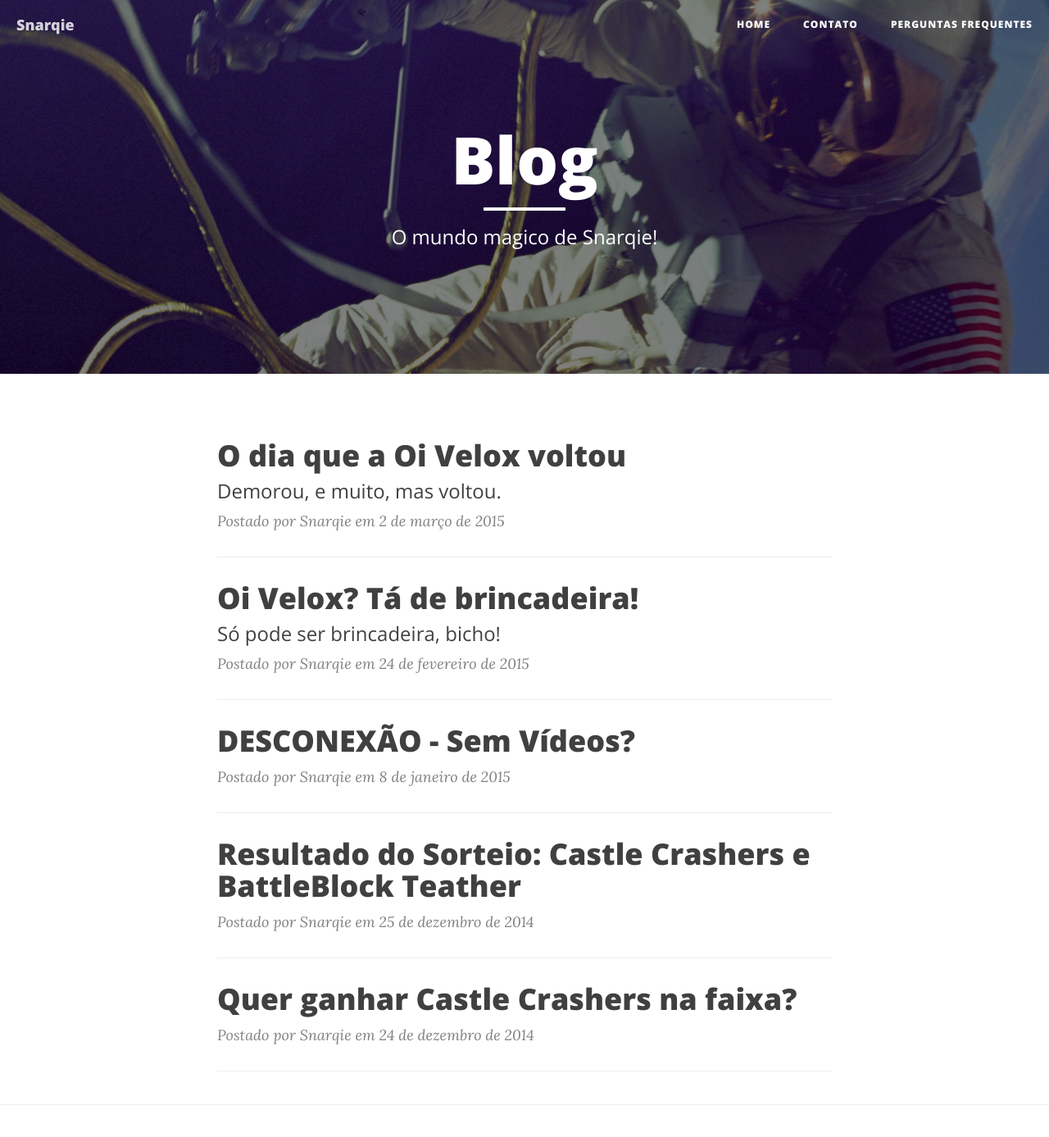
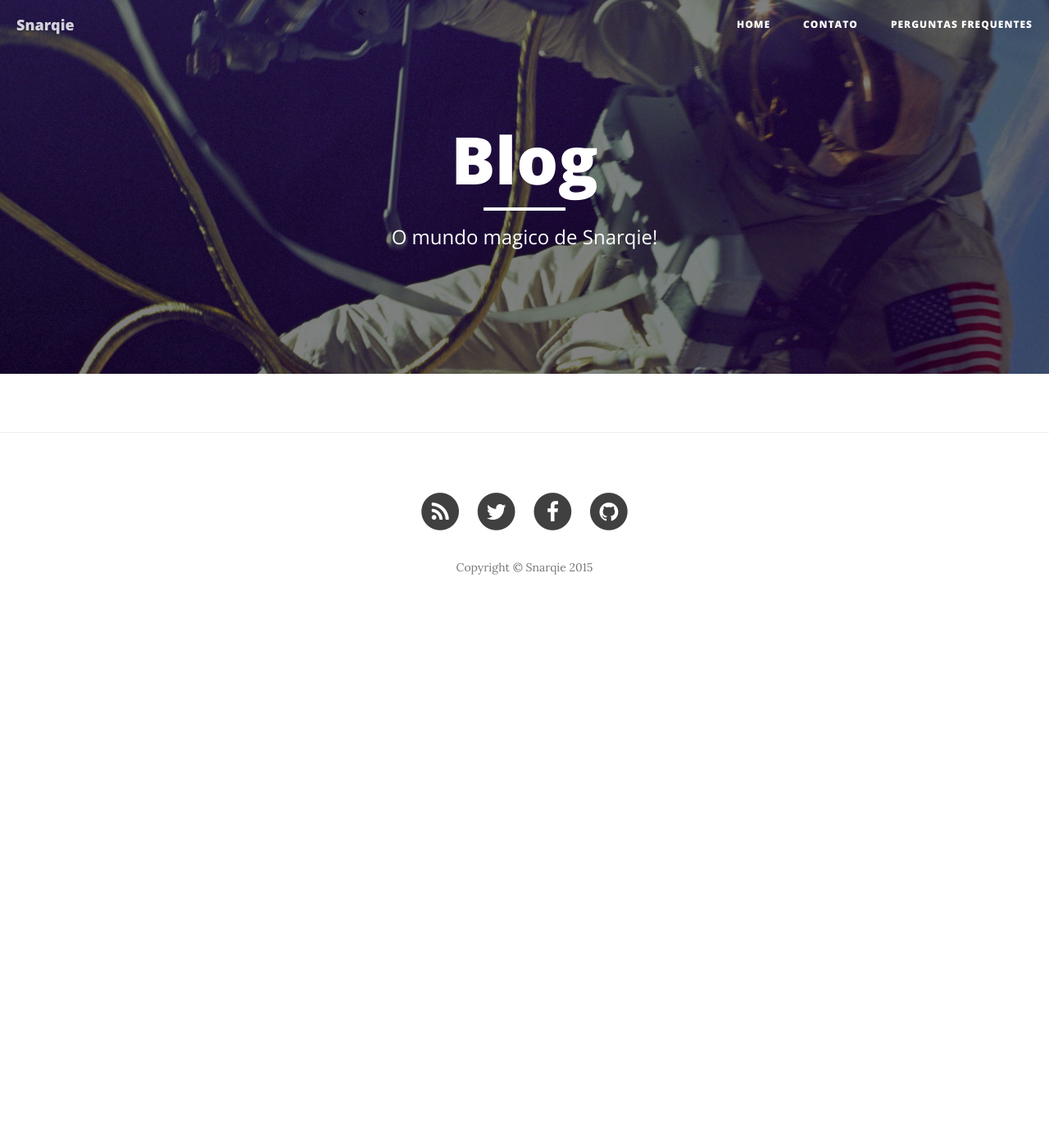
Before and after one commit to snarq/snarq.github.io, a Jekyll site: the page built from blog.md, in a window 1280 px wide and 1400 px high. Shown: the top 1387 px of the window at 82% size. Built offline with Jekyll 4.4.1, drawn with Linux system fonts in a browser that asks for light colours; nearby versions of some CDN libraries.

Commit message:
Tentativa e erro 2

```diff
--- a/blog.md
+++ b/blog.md
@@ -6,7 +6,7 @@ permalink: /blog/
 meta-robots: "noodp, noydir, noindex, noarchive, follow"
 ---
 
-{% for post in site.categories.Blog %}
+{% for post in site.categories.blog %}
 <div class="post-preview">
     <a href="{{ post.url | prepend: site.baseurl | prepend: site.url }}">
         <h2 class="post-title">
```
